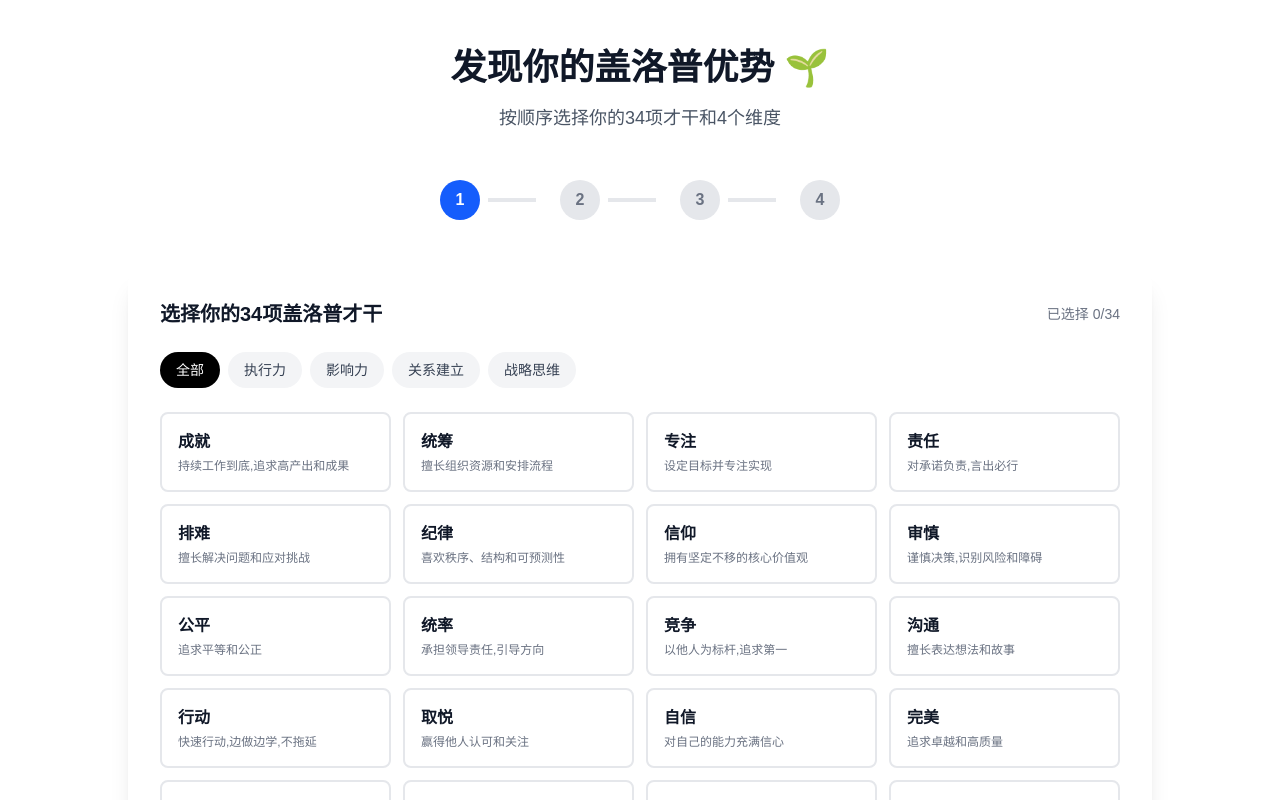
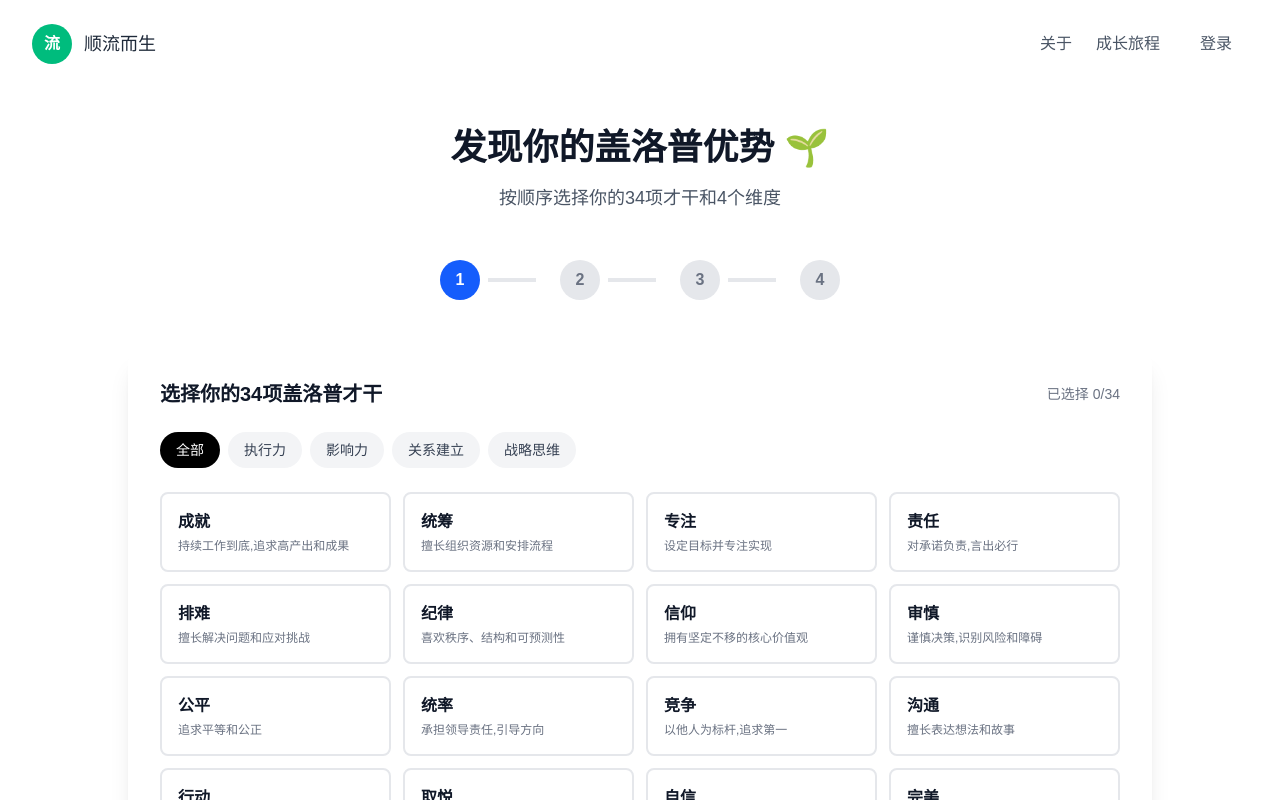
Before and after one commit to nameiduoduo/strength_tree, a Next.js app: page /start in a window 1280 px wide. Shown: the top 800 px of the page. Built offline with nearby package versions, Linux system fonts and the light colour scheme.

Commit message:
add - header

```diff
--- a/app/layout.tsx
+++ b/app/layout.tsx
@@ -1,5 +1,6 @@
 import type { Metadata } from "next";
 import "./globals.css";
+import Header from "@/components/Header";
 
 export const metadata: Metadata = {
   title: "盖洛普优势测评 + MBTI性格分析 | AI个性化成长建议",
@@ -19,6 +20,7 @@
   return (
     <html lang="zh-CN">
       <body className="bg-gray-50 antialiased">
+        <Header />
         {children}
       </body>
     </html>
--- a/app/start/page.tsx
+++ b/app/start/page.tsx
@@ -74,7 +74,7 @@
   };
 
   return (
-    <div className="min-h-screen py-12 px-4 sm:px-6 lg:px-8">
+    <div className="min-h-screen pt-32 pb-12 px-4 sm:px-6 lg:px-8">
       <div className="max-w-5xl mx-auto">
         {/* 头部 */}
         <div className="text-center mb-12">
--- /dev/null
+++ b/components/Header.tsx
@@ -0,0 +1,42 @@
+'use client'
+
+import { motion } from 'framer-motion'
+import { useRouter } from 'next/navigation'
+
+export default function Header() {
+  const router = useRouter()
+
+  const handleLogoClick = () => {
+    router.push('/')
+  }
+
+  return (
+    <nav className="absolute top-0 left-0 right-0 z-50 px-8 py-6">
+      <div className="max-w-7xl mx-auto flex items-center justify-between">
+        <motion.div
+          initial={{ opacity: 0, x: -20 }}
+          animate={{ opacity: 1, x: 0 }}
+          transition={{ duration: 0.6 }}
+          className="flex items-center gap-3 cursor-pointer"
+          onClick={handleLogoClick}
+        >
+          <div className="w-10 h-10 bg-emerald-500 rounded-full flex items-center justify-center text-white font-bold">
+            流
+          </div>
+          <span className="text-lg font-medium text-gray-800">顺流而生</span>
+        </motion.div>
+
+        <motion.div
+          initial={{ opacity: 0, x: 20 }}
+          animate={{ opacity: 1, x: 0 }}
+          transition={{ duration: 0.6 }}
+          className="flex items-center gap-6 text-gray-600"
+        >
+          <button className="hover:text-emerald-600 transition-colors">关于</button>
+          <button className="hover:text-emerald-600 transition-colors">成长旅程</button>
+          <button className="px-4 py-2 hover:text-emerald-600 transition-colors">登录</button>
+        </motion.div>
+      </div>
+    </nav>
+  )
+}
--- a/components/WelcomeTree.tsx
+++ b/components/WelcomeTree.tsx
@@ -13,34 +13,6 @@
 
   return (
     <div className="min-h-screen bg-gradient-to-br from-emerald-50 via-teal-50 to-cyan-50 relative overflow-hidden">
-      {/* 顶部导航 */}
-      <nav className="absolute top-0 left-0 right-0 z-50 px-8 py-6">
-        <div className="max-w-7xl mx-auto flex items-center justify-between">
-          <motion.div
-            initial={{ opacity: 0, x: -20 }}
-            animate={{ opacity: 1, x: 0 }}
-            transition={{ duration: 0.6 }}
-            className="flex items-center gap-3"
-          >
-            <div className="w-10 h-10 bg-emerald-500 rounded-full flex items-center justify-center text-white font-bold">
-              流
-            </div>
-            <span className="text-lg font-medium text-gray-800">顺流而生</span>
-          </motion.div>
-
-          <motion.div
-            initial={{ opacity: 0, x: 20 }}
-            animate={{ opacity: 1, x: 0 }}
-            transition={{ duration: 0.6 }}
-            className="flex items-center gap-6 text-gray-600"
-          >
-            <button className="hover:text-emerald-600 transition-colors">关于</button>
-            <button className="hover:text-emerald-600 transition-colors">成长旅程</button>
-            <button className="px-4 py-2 hover:text-emerald-600 transition-colors">登录</button>
-          </motion.div>
-        </div>
-      </nav>
-
       {/* 主要内容区 */}
       <div className="min-h-screen flex items-center justify-center px-8">
         <div className="max-w-7xl w-full grid grid-cols-1 lg:grid-cols-2 gap-12 items-center">
```
